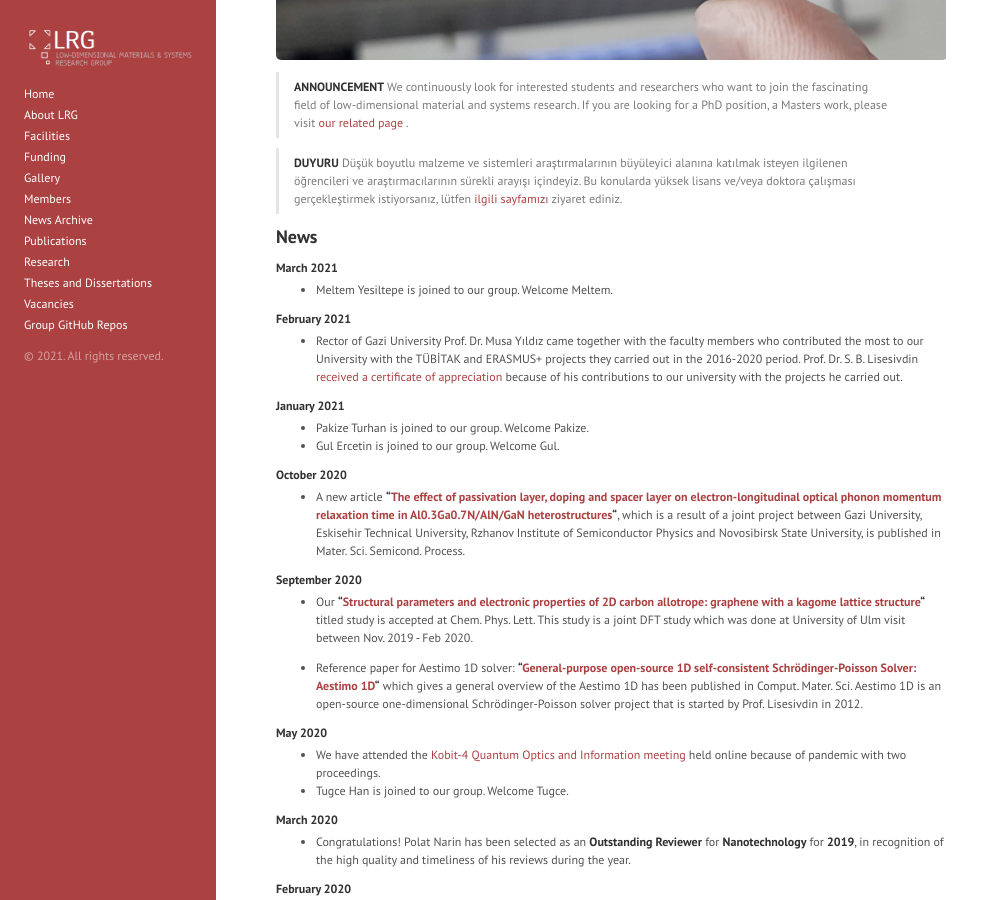
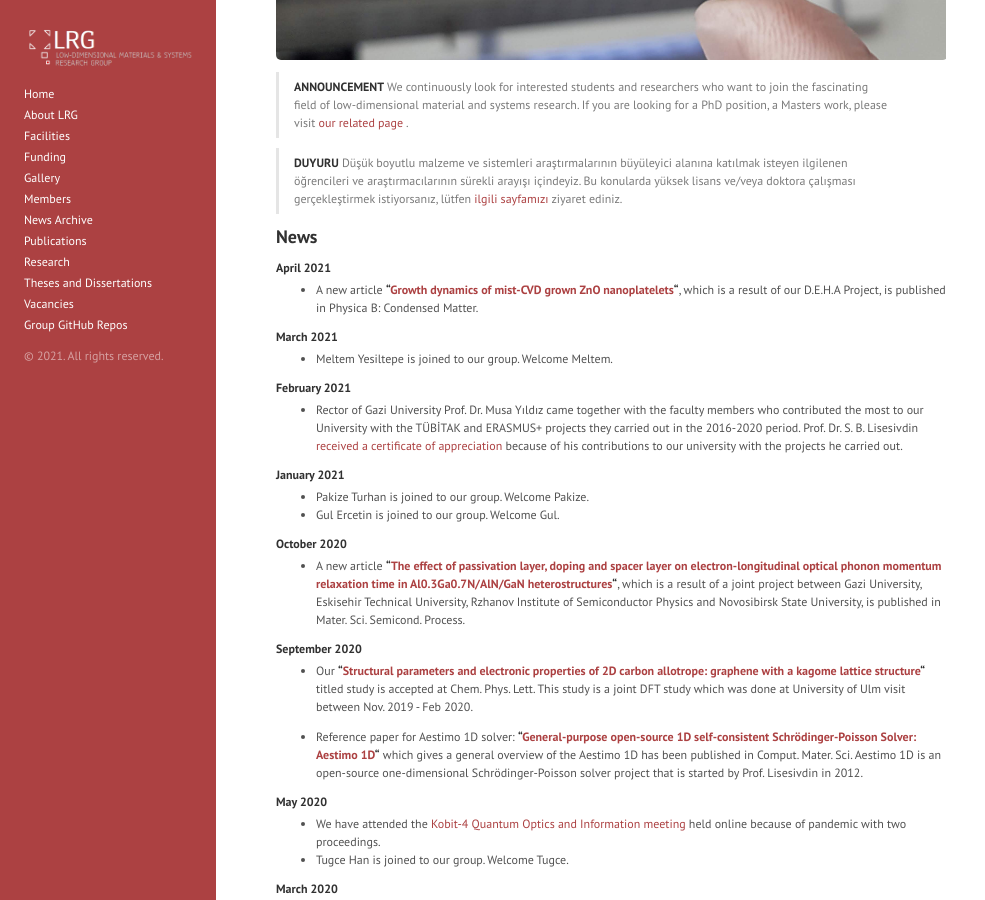
Before and after one commit to lrgresearch/oldwebsite, a Jekyll site: the page built from index.md, in a window 1280 px wide and 900 px high, scrolled down 330 px. Shown: the whole window, without its empty margins (0-985 px from the left). Built offline with Jekyll 4.4.1, drawn with Linux system fonts in a browser that asks for light colours; the list of posts is cut into pages by our own code.

Commit message:
Update index.md

```diff
--- a/index.md
+++ b/index.md
@@ -11,6 +11,10 @@ layout: page
 > Düşük boyutlu malzeme ve sistemleri araştırmalarının büyüleyici alanına katılmak isteyen ilgilenen öğrencileri ve araştırmacılarının sürekli arayışı içindeyiz. Bu konularda yüksek lisans ve/veya doktora çalışması gerçekleştirmek istiyorsanız, lütfen [ilgili sayfamızı](vacancies.md) ziyaret ediniz.
 
 ## News
+
+#### April 2021
+
+* A new article **"[Growth dynamics of mist-CVD grown ZnO nanoplatelets](https://doi.org/10.1016/j.physb.2021.413028)"**, which is a result of our D.E.H.A Project, is published in Physica B: Condensed Matter.
 
 #### March 2021
 
```
